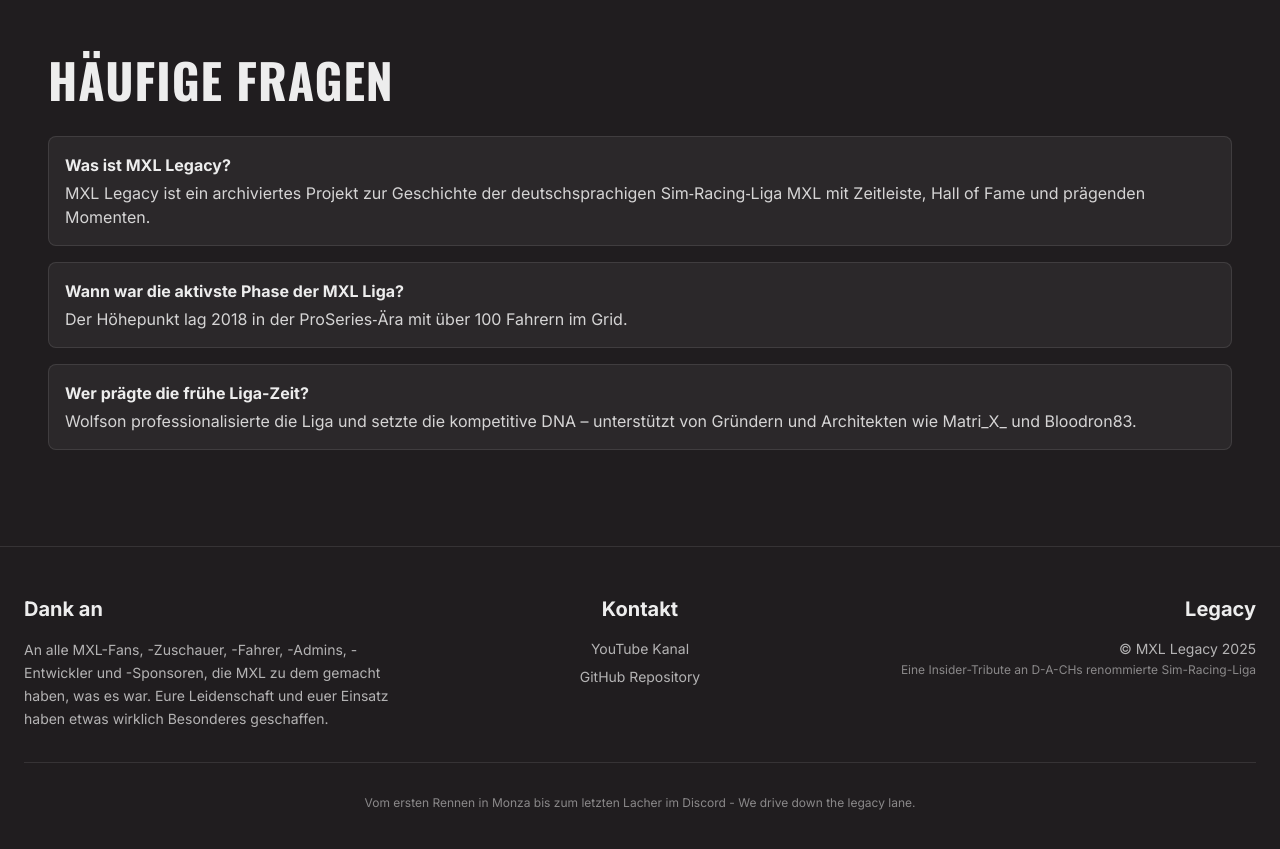
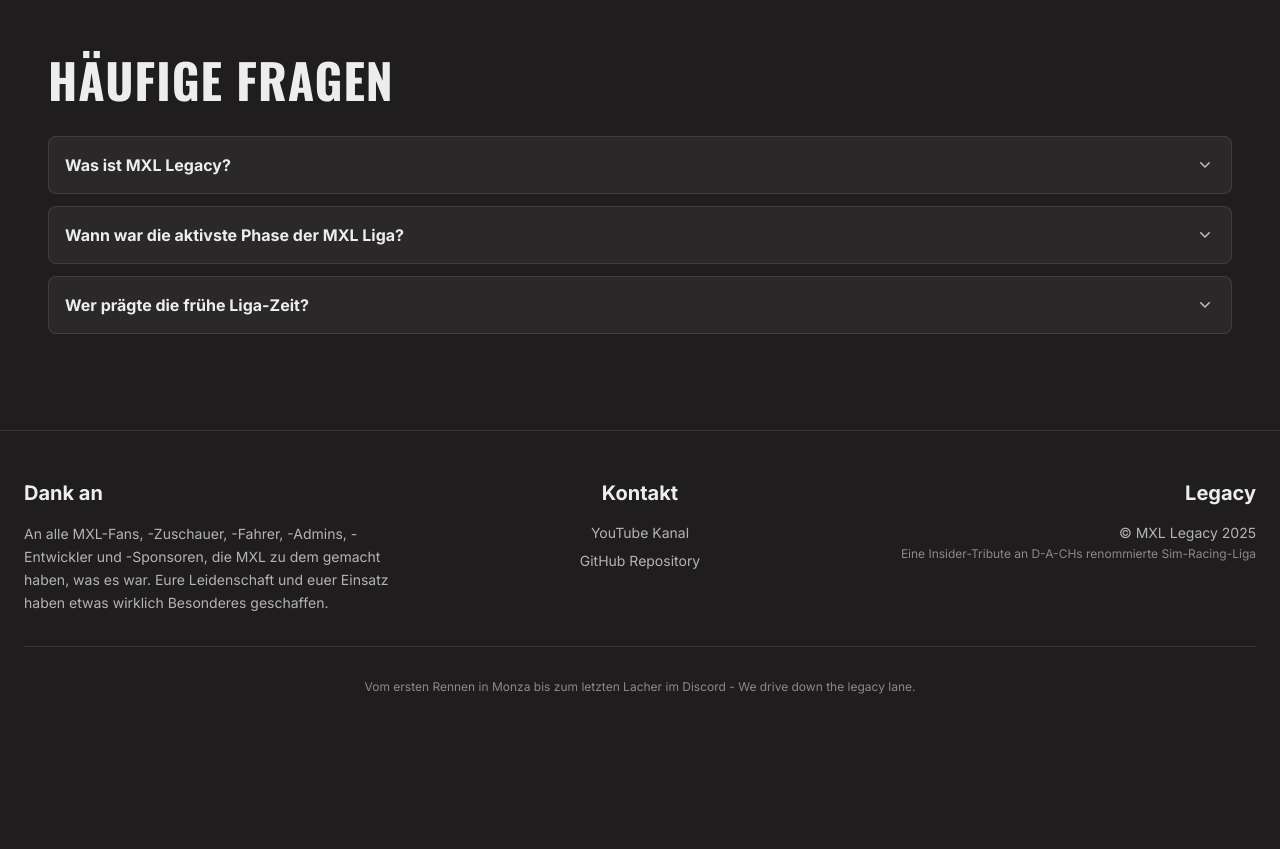
Before and after one commit to edhor1608/mxl-legacy-website, an Astro site: page / in a window 1280 px wide. Shown: the part 5240-6089 px from the top of the page. After the commit the page ends 5983 px from the top, so only its background shows below. Built offline with nearby package versions, Linux system fonts and the light colour scheme; Astro itself is replaced by a stand-in of ours.

Commit message:
feat: enhance FAQ component with collapsible details and improved styling
* Updated the FAQ component to use <details> for collapsible question and answer sections, enhancing user interaction.
* Adjusted spacing for better visual consistency.
* Added custom styles for chevron rotation and marker visibility to improve the user experience.

```diff
--- a/src/components/FAQ.astro
+++ b/src/components/FAQ.astro
@@ -17,12 +17,26 @@ const { items, id = "faq", title = "Häufige Fragen", class: className } = Astro
 ---
 
 <Section id={id} title={title} class={className}>
-  <div class="space-y-4">
+  <div class="space-y-3">
     {items.map((f) => (
-      <div class="rounded-lg border border-white/10 bg-white/5 p-4">
-        <h3 class="font-semibold">{f.question}</h3>
-        <p class="text-white/80 mt-1">{f.answer}</p>
-      </div>
+      <details class="rounded-lg border border-white/10 bg-white/5">
+        <summary class="flex cursor-pointer items-center justify-between p-4">
+          <h3 class="font-semibold">{f.question}</h3>
+          <svg class="chevron h-5 w-5 text-white/70 transition-transform" viewBox="0 0 20 20" fill="currentColor" aria-hidden="true">
+            <path fill-rule="evenodd" d="M5.23 7.21a.75.75 0 011.06.02L10 10.94l3.71-3.71a.75.75 0 111.06 1.06l-4.24 4.24a.75.75 0 01-1.06 0L5.21 8.29a.75.75 0 01.02-1.08z" clip-rule="evenodd" />
+          </svg>
+        </summary>
+        <div class="px-4 pb-4 pt-0 text-white/80">{f.answer}</div>
+      </details>
     ))}
   </div>
 </Section>
+
+<style>
+  details[open] summary .chevron {
+    transform: rotate(180deg);
+  }
+  summary::-webkit-details-marker {
+    display: none;
+  }
+</style>
```
